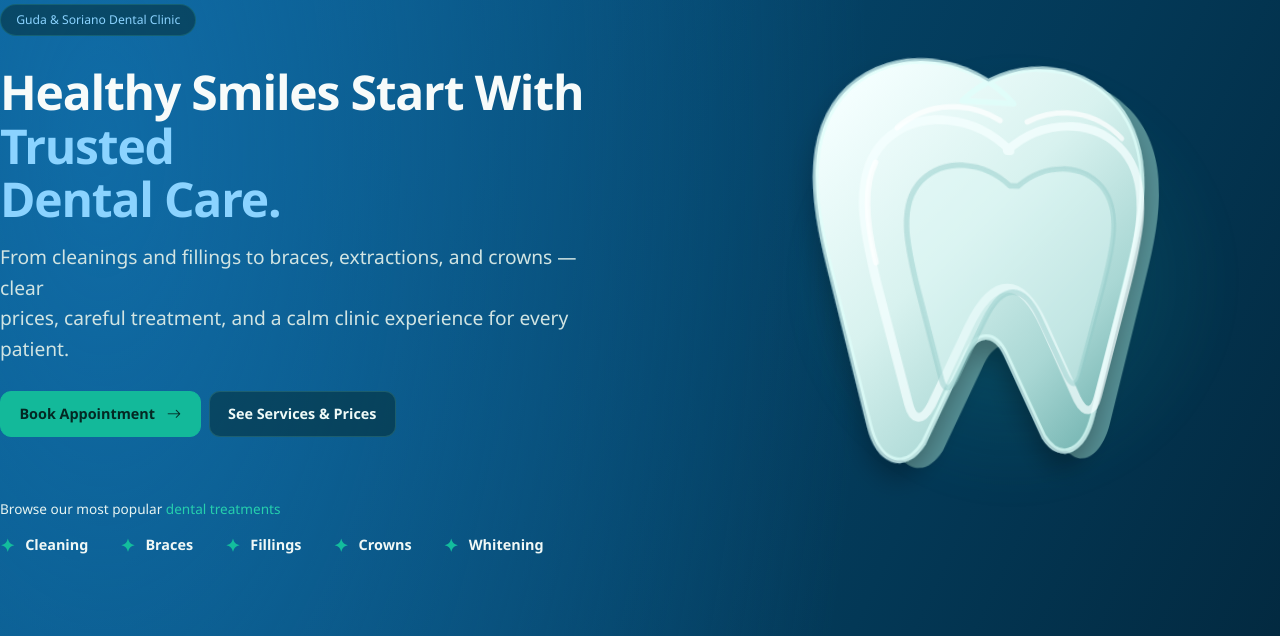
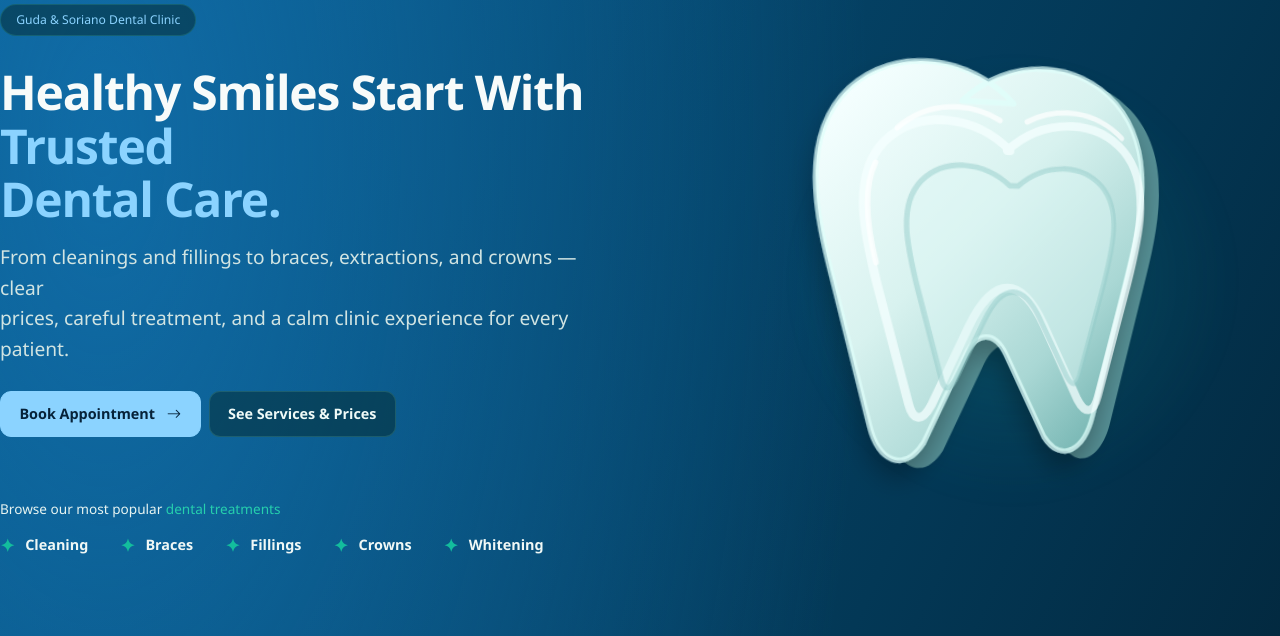
Before and after one commit to atreyuuu009/orachart-laravel, a Laravel app: page / in a window 1280 px wide. Shown: the part 134-770 px from the top of the page. Run offline with Laravel 12, Linux system fonts and the light colour scheme; data comes from the database, SQL or seed files in the repository; data that the repository does not hold is empty.

Commit message:
Updated the Book Appointment button to match the reference’s sky-blue fill, dark text, rounded shape, and arrow.

```diff
--- a/public/css/theme.css
+++ b/public/css/theme.css
@@ -488,3 +488,14 @@ body:has(.landing-nav) .landing-hero .eyebrow,
 body:has(.landing-nav) .landing-hero h1 span {
   color: #8bd3ff;
 }
+body:has(.landing-nav) .landing-hero .hero-actions .btn-primary {
+  border-color: #8bd3ff;
+  background: #8bd3ff;
+  color: #062239;
+}
+body:has(.landing-nav) .landing-hero .hero-actions .btn-primary:hover,
+body:has(.landing-nav) .landing-hero .hero-actions .btn-primary:focus-visible {
+  border-color: #a5dfff;
+  background: #a5dfff;
+  color: #062239;
+}
```
